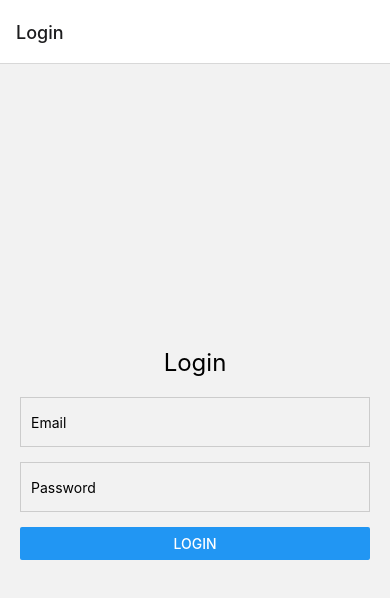
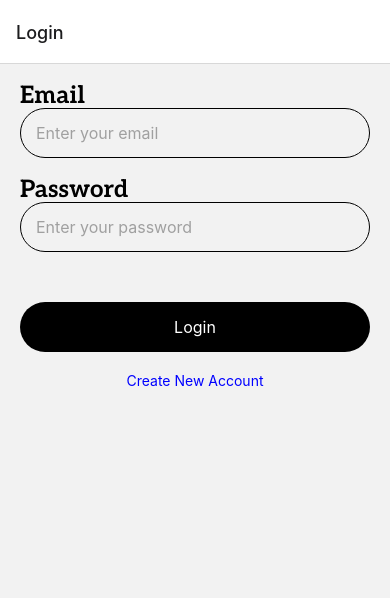
Before and after one commit to Kartavya052000/In-Haus, a React Native app: screen /Login in a window 390 px wide. Shown: the top 598 px of the page. Built offline with nearby package versions, Linux system fonts and the light colour scheme; no server answers.

Commit message:
Scrum 71 auth api implementation (#4)
* login and signup api

* login and signup

* Resolve Conflicts

* login and signup

```diff
--- a/App.js
+++ b/App.js
@@ -50,7 +50,6 @@ export default function App() {
     <ApolloProvider client={client}>
       <NavigationContainer>
         <Stack.Navigator initialRouteName="Login">
-          <Stack.Screen name="ComponentCompiler" component={ComponentCompiler} />
           <Stack.Screen name="Login" component={Login} />
           <Stack.Screen name="SignUp" component={SignUp} />
           <Stack.Screen name="HomePage" component={HomePage} />
--- a/package.json
+++ b/package.json
@@ -12,13 +12,18 @@
     "@apollo/client": "^3.11.8",
     "@invertase/react-native-apple-authentication": "^2.4.0",
     "@react-native-google-signin/google-signin": "^13.1.0",
+    "@react-navigation/native": "^6.1.18",
+    "@react-navigation/native-stack": "^6.11.0",
+    "axios": "^1.7.7",
     "expo": "~51.0.28",
     "expo-status-bar": "~1.12.1",
     "formik": "^2.4.6",
     "graphql": "^15.8.0",
     "react": "18.2.0",
     "react-native": "0.74.5",
+    "react-native-calendars": "^1.1307.0",
     "react-native-keychain": "^9.0.0",
+    "react-native-svg": "^15.7.1",
     "yup": "^1.4.0"
   },
   "devDependencies": {
--- /dev/null
+++ b/src/pages/HomePage.js
@@ -0,0 +1,53 @@
+import { View, Text, TouchableOpacity, StyleSheet, Alert } from 'react-native';
+import React from 'react';
+import * as Keychain from 'react-native-keychain';
+
+export default function HomePage({ navigation }) {
+  const handleLogout = async () => {
+    try {
+        if (Keychain) {
+          await Keychain.resetGenericPassword();
+          Alert.alert('Logout Successful', 'You have been logged out.');
+          navigation.replace('Login');
+        } else {
+          Alert.alert('Error', 'Keychain is not available.');
+        }
+      } catch (error) {
+        console.error('Error logging out', error);
+        Alert.alert('Logout Error', 'Failed to log out. Please try again.');
+      }
+  };
+
+  return (
+    <View style={styles.container}>
+      <Text style={styles.title}>HomePage</Text>
+      <TouchableOpacity style={styles.logoutButton} onPress={handleLogout}>
+        <Text style={styles.logoutText}>Logout</Text>
+      </TouchableOpacity>
+    </View>
+  );
+}
+
+const styles = StyleSheet.create({
+  container: {
+    flex: 1,
+    alignItems: 'center',
+    justifyContent: 'center',
+    padding: 20,
+  },
+  title: {
+    fontSize: 24,
+    marginBottom: 20,
+  },
+  logoutButton: {
+    backgroundColor: 'black',
+    borderRadius: 25,
+    paddingVertical: 15,
+    paddingHorizontal: 40,
+  },
+  logoutText: {
+    color: 'white',
+    fontSize: 16,
+    textAlign: 'center',
+  },
+});
--- a/src/pages/Login.js
+++ b/src/pages/Login.js
@@ -1,88 +1,114 @@
 import React, { useState } from 'react';
-import { View, Text, TextInput, Button, StyleSheet, Alert } from 'react-native';
+import { View, Text, ScrollView, TouchableOpacity, StyleSheet, Alert } from 'react-native';
 import { useMutation } from '@apollo/client';
 import { LOGIN_MUTATION } from '../graphql/mutations/authMutations';
 import * as Keychain from 'react-native-keychain';
+import InputField from '../Inputs/InputField';
+import { useNavigation } from '@react-navigation/native';
 
-// Storing the token
+// Storing the token securely
 const storeToken = async (token) => {
   try {
-    await Keychain.setGenericPassword('token', token);
+    await Keychain.setGenericPassword('authToken', token); // Use a descriptive key name
   } catch (error) {
-    console.error('Error storing token', error);
+    console.error('Error storing token:', error);
+
   }
 };
 
 const Login = () => {
   const [email, setEmail] = useState('');
   const [password, setPassword] = useState('');
+  const navigation = useNavigation();
 
-  const [login] = useMutation(LOGIN_MUTATION, {
-    onCompleted: async (data) => {
-      console.log('Login successful:', data.login);
-      await storeToken(data.login.token); // Store the token
-      Alert.alert('Login Successful', 'Welcome back!');
-      // Optionally navigate to another screen or reset form here
+  const [logIn] = useMutation(LOGIN_MUTATION, {
+    onCompleted: (data) => {
+      console.log('Login successful:', data.login.token);
+      storeToken(data.login.token); // Store the token securely
+      navigation.replace('HomePage'); // Navigate to HomePage upon success
+      Alert.alert('Login Successful', 'You have successfully logged in!');
     },
     onError: (error) => {
-      console.error('Error logging in:', error);
-      Alert.alert('Error', error.message); // Display error message
+      console.error('Login error:', error);
+      Alert.alert('Login Error', error.message || 'An error occurred during login.');
     },
   });
 
-  const handleSubmit = () => {
+  const handleLogin = () => {
+    // Check if fields are filled before logging in
     if (email && password) {
-      // Call the login mutation
-      login({
+      logIn({
+
         variables: {
           email,
           password,
         },
       });
     } else {
-      Alert.alert('Validation Error', 'Both fields are required.');
+      Alert.alert('Validation Error', 'Both email and password are required.');
+
+
     }
   };
 
   return (
-    <View style={styles.container}>
-      <Text style={styles.title}>Login</Text>
-      <TextInput
-        style={styles.input}
-        placeholder="Email"
+    <ScrollView style={styles.container}>
+      <InputField
+        label="Email"
+        placeholder="Enter your email"
         value={email}
         onChangeText={setEmail}
         keyboardType="email-address"
+        style={styles.inputField}
       />
-      <TextInput
-        style={styles.input}
-        placeholder="Password"
+      <InputField
+        label="Password"
+        placeholder="Enter your password"
         value={password}
         onChangeText={setPassword}
         secureTextEntry
+        style={styles.inputField}
       />
-      <Button title="Login" onPress={handleSubmit} />
-    </View>
+
+      <View style={styles.buttonContainer}>
+        <TouchableOpacity style={styles.saveButton} onPress={handleLogin}>
+          <Text style={styles.saveText}>Login</Text>
+        </TouchableOpacity>
+        <TouchableOpacity onPress={() => navigation.replace('SignUp')}>
+          <Text style={styles.createAccountText}>Create New Account</Text>
+        </TouchableOpacity>
+      </View>
+    </ScrollView>
+
   );
 };
 
 const styles = StyleSheet.create({
   container: {
-    flex: 1,
-    justifyContent: 'center',
     padding: 20,
   },
-  title: {
-    fontSize: 24,
+  inputField: {
     marginBottom: 20,
+  },
+  buttonContainer: {
+    marginTop: 30,
+  },
+  saveButton: {
+    backgroundColor: 'black',
+    borderRadius: 25,
+    paddingVertical: 15,
+    paddingHorizontal: 40,
+  },
+  saveText: {
+    color: 'white',
+    fontSize: 16,
     textAlign: 'center',
   },
-  input: {
-    height: 50,
-    borderColor: '#ccc',
-    borderWidth: 1,
-    marginBottom: 15,
-    paddingHorizontal: 10,
+  createAccountText: {
+    color: 'blue',
+    textAlign: 'center',
+    marginTop: 20,
+
   },
 });
 
--- a/src/pages/SignUp.js
+++ b/src/pages/SignUp.js
@@ -1,15 +1,12 @@
+
 import React, { useState } from 'react';
+import { View, Text, ScrollView, TouchableOpacity, StyleSheet, Alert } from 'react-native';
 import { useMutation } from '@apollo/client';
 import { SIGN_UP_MUTATION } from '../graphql/mutations/authMutations';
 import * as Keychain from 'react-native-keychain';
-import {
-  Box,
-  Text,
-  Input,
-  Button,
-  AlertDialog,
-  useDisclose,
-} from 'gluestack-ui';
+import InputField from '../Inputs/InputField';
+import { useNavigation } from '@react-navigation/native'; // Import useNavigation
+
 
 // Storing the token
 const storeToken = async (token) => {
@@ -24,26 +21,32 @@ const SignUp = () => {
   const [username, setUsername] = useState('');
   const [email, setEmail] = useState('');
   const [password, setPassword] = useState('');
-  const { isOpen, onOpen, onClose } = useDisclose();
-  const [errorMessage, setErrorMessage] = useState('');
+  const navigation = useNavigation(); // Get navigation from the hook
 
-  const [signup] = useMutation(SIGN_UP_MUTATION, {
+  const [signUp] = useMutation(SIGN_UP_MUTATION, {
+
     onCompleted: (data) => {
-      console.log('Signup successful:', data.signUp);
-      storeToken(data.signUp.token);
-      Alert.alert('Signup Successful', 'You have successfully signed up!');
+      console.log('Signup successful:', data.signup.token);
+
+    storeToken(data.signup.token);
+    navigation.replace('HomePage'); // Use replace here
+    Alert.alert('Signup Successful', 'You have successfully signed up!');
+
       // Optionally navigate to another screen or reset form here
     },
     onError: (error) => {
       console.error('Error signing up:', error);
-      setErrorMessage(error.message);
-      onOpen();
+      Alert.alert('Signup Error', error.message);
     },
   });
 
-  const handleSubmit = () => {
+  const handleSave = () => {
+
+    // Add logic to save event to backend if needed
+    // Call the sign-up mutation when saving the event
     if (username && email && password) {
-      signup({
+      signUp({
+
         variables: {
           username,
           email,
@@ -56,44 +59,78 @@ const SignUp = () => {
   };
 
   return (
-    <Box flex={1} justifyContent="center" padding={4}>
-      <Text fontSize={24} marginBottom={4} textAlign="center">
-        Sign Up
-      </Text>
-      <Input
-        placeholder="Username"
+    <ScrollView style={styles.container}>
+      {/* Header */}
+      {/* <View style={styles.header}>
+        <Text style={styles.headerText}>Register for Event</Text>
+      </View> */}
+      {/* User Information */}
+      <InputField
+        label="Username"
+        placeholder="Enter your username"
         value={username}
         onChangeText={setUsername}
-        marginBottom={3}
+        style={styles.inputField}
       />
-      <Input
-        placeholder="Email"
+      <InputField
+        label="Email"
+        placeholder="Enter your email"
         value={email}
         onChangeText={setEmail}
         keyboardType="email-address"
-        marginBottom={3}
+        style={styles.inputField}
       />
-      <Input
-        placeholder="Password"
+      <InputField
+        label="Password"
+        placeholder="Enter your password"
         value={password}
         onChangeText={setPassword}
         secureTextEntry
-        marginBottom={4}
+        style={styles.inputField}
       />
-      <Button onPress={handleSubmit}>Sign Up</Button>
 
-      {/* Alert Dialog for errors */}
-      <AlertDialog isOpen={isOpen} onClose={onClose}>
-        <AlertDialog.Content>
-          <AlertDialog.Header>Error</AlertDialog.Header>
-          <AlertDialog.Body>{errorMessage}</AlertDialog.Body>
-          <AlertDialog.Footer>
-            <Button onPress={onClose}>Close</Button>
-          </AlertDialog.Footer>
-        </AlertDialog.Content>
-      </AlertDialog>
-    </Box>
+      {/* Discard and Save Buttons */}
+      <View style={styles.buttonContainer}>
+        <TouchableOpacity style={styles.saveButton} onPress={handleSave}>
+          <Text style={styles.saveText}>Register</Text>
+        </TouchableOpacity>
+        <TouchableOpacity onPress={() => navigation.navigate('Login')}>
+          <Text style={styles.createAccountText}>Already Have an Account</Text>
+        </TouchableOpacity>
+      </View>
+    </ScrollView>
   );
 };
 
+const styles = StyleSheet.create({
+  container: {
+    padding: 20,
+  },
+  header: {
+    alignItems: 'center',
+    marginBottom: 20,
+  },
+  headerText: {
+    fontSize: 24,
+    marginBottom: 20,
+  },
+  inputField: {
+    marginBottom: 20,
+  },
+  buttonContainer: {
+    marginTop: 30,
+  },
+  saveButton: {
+    backgroundColor: 'black',
+    borderRadius: 25,
+    paddingVertical: 15,
+    paddingHorizontal: 40,
+  },
+  saveText: {
+    color: 'white',
+    fontSize: 16,
+    textAlign: 'center',
+  },
+});
+
 export default SignUp;
```
Also changed, not shown: 1 other file (tests, documents, lock files or other folders).
